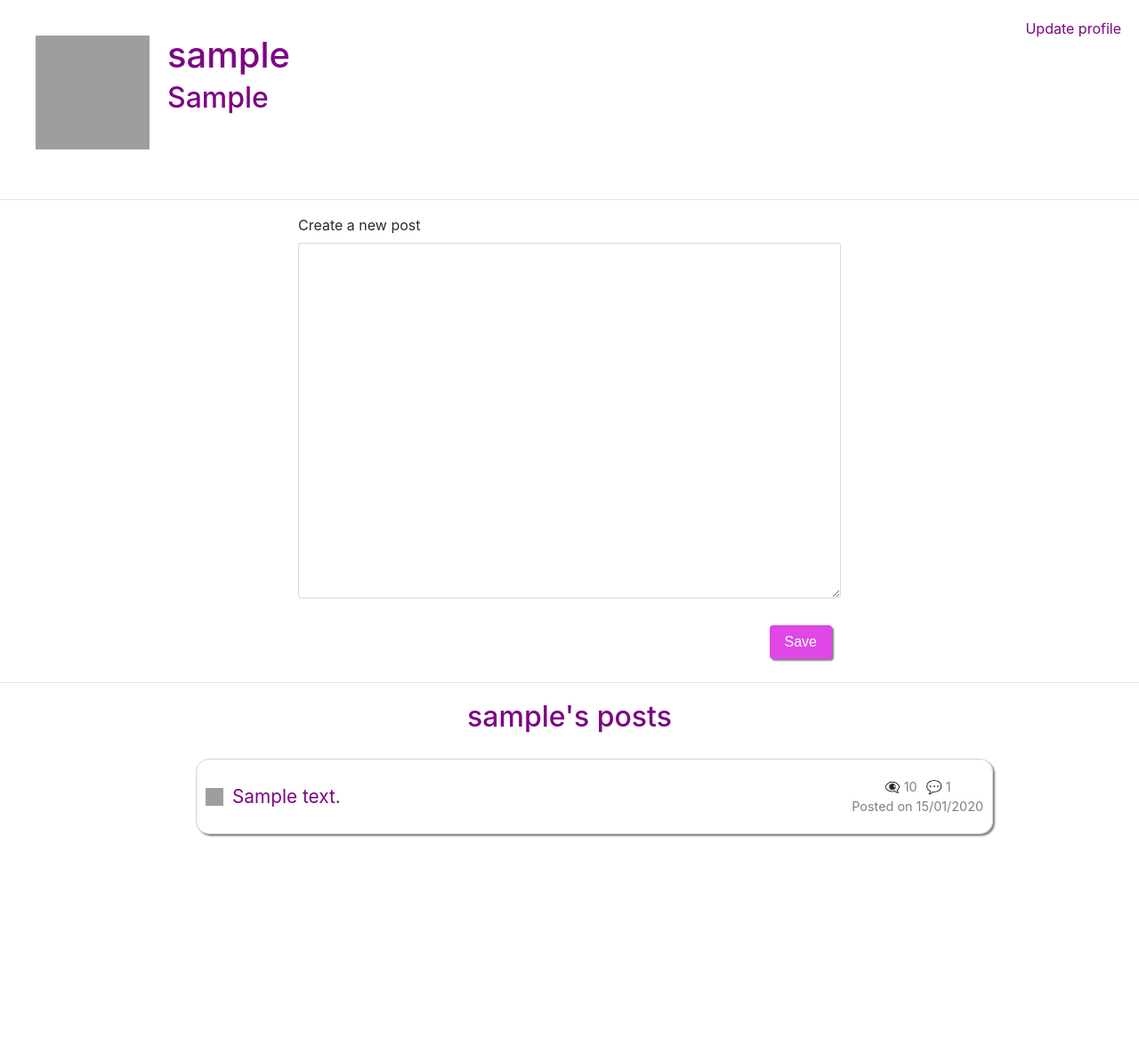
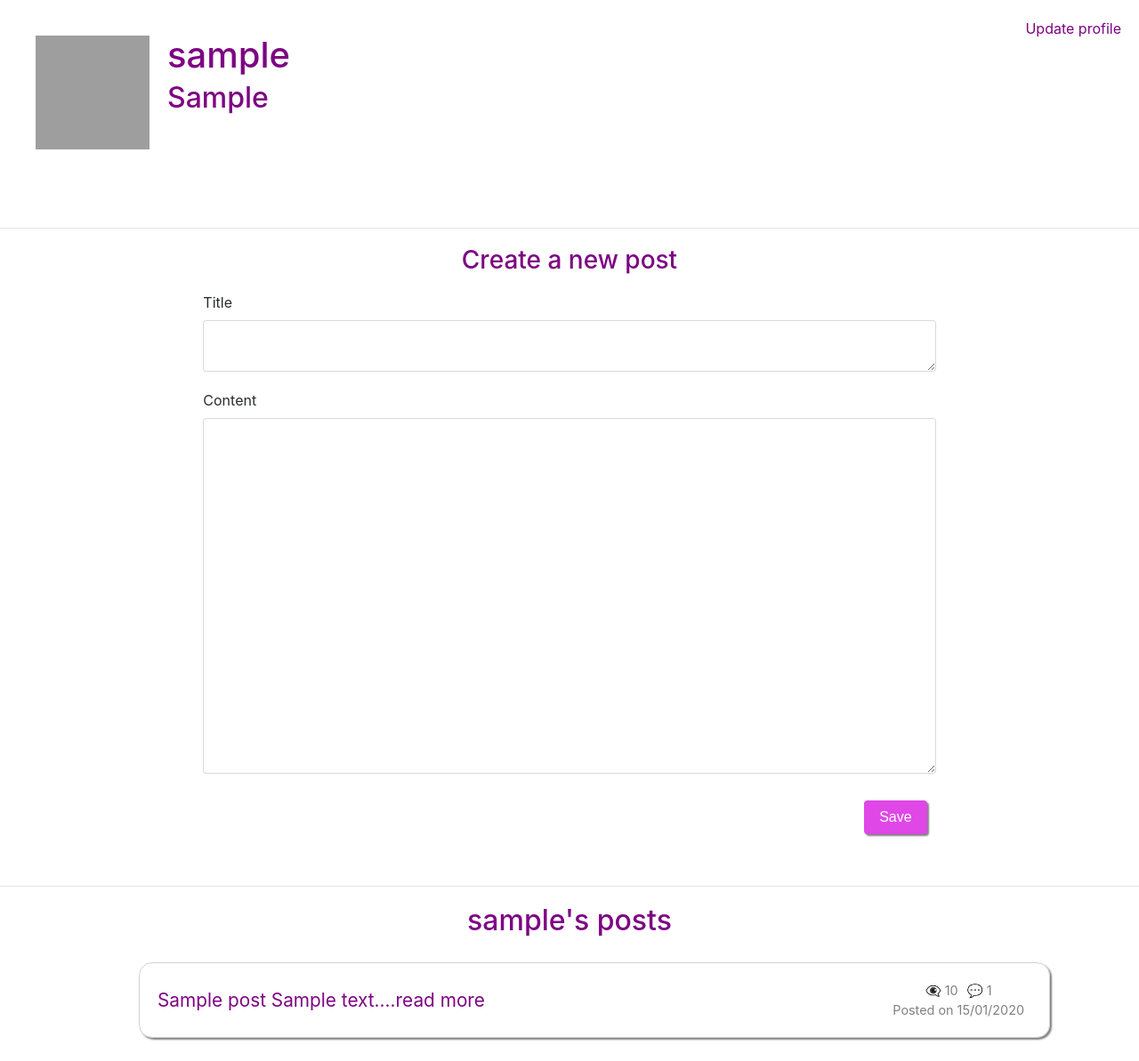
Before and after one commit to ljenchik/my-blog, a Flask app: a page that uses app/templates/base.html in a window 1280 px wide. Shown: the part 94-1287 px from the top of the page at 89% size. Before the commit the page ends 1035 px from the top, so only its background shows below. Run offline with Flask 3, Linux system fonts and the light colour scheme; a user stored in the database is signed in; tables that the repository leaves empty hold one stand-in row (values such as "Sample post"); some libraries are stand-ins or nearby versions; grey boxes are pictures that could not be loaded.

Commit message:
Added markdown for creating better posts

```diff
--- a/app/__init__.py
+++ b/app/__init__.py
@@ -5,6 +5,7 @@ from flask_sqlalchemy import SQLAlchemy
 from flask_admin import Admin
 from config import Config
 from flask_bootstrap import Bootstrap
+from flask_pagedown import PageDown
 
 app = Flask(__name__)
 
@@ -12,6 +13,7 @@ app.config.from_object(Config)
 
 db = SQLAlchemy(app)
 boostrap = Bootstrap(app)
+pagedown = PageDown(app)
 migrate = Migrate(app, db, render_as_batch=True)
 
 login = LoginManager(app)
--- a/app/forms/post_form.py
+++ b/app/forms/post_form.py
@@ -1,8 +1,10 @@
 from flask_wtf import FlaskForm
-from wtforms import SubmitField, TextAreaField
+from wtforms import SubmitField
+from flask_pagedown.fields import PageDownField
 from wtforms.validators import DataRequired, Length
 
 
 class PostForm(FlaskForm):
-    post = TextAreaField('Create a new post', validators=[DataRequired(), Length(min=0, max=2500)])
+    title = PageDownField('Title', validators=[DataRequired(), Length(min=0, max=250)])
+    post = PageDownField('Content', validators=[DataRequired(), Length(min=0, max=2500)])
     submit = SubmitField('Save')
--- a/app/forms/update_post_form.py
+++ b/app/forms/update_post_form.py
@@ -1,8 +1,10 @@
 from flask_wtf import FlaskForm
-from wtforms import SubmitField, TextAreaField
+from wtforms import SubmitField
 from wtforms.validators import Length, DataRequired
+from flask_pagedown.fields import PageDownField
 
 
 class UpdatePostForm(FlaskForm):
-    post = TextAreaField('', validators=[DataRequired(), Length(min=0, max=2500)])
+    title = PageDownField('Title', validators=[DataRequired(), Length(min=0, max=250)])
+    post = PageDownField('', validators=[DataRequired(), Length(min=0, max=2500)])
     submit = SubmitField('Save')
--- a/app/models/models.py
+++ b/app/models/models.py
@@ -10,6 +10,9 @@ from flask import redirect, url_for
 from flask_admin.contrib.sqla import ModelView
 from flask_login import UserMixin
 from flask_login import current_user
+
+import bleach
+from markdown import markdown
 
 
 
@@ -45,10 +48,14 @@ class User(UserMixin, db.Model):
         return self.profile_image
 
 
+
 class Post(db.Model):
     __tablename__ = "post"
     id = db.Column(db.Integer, primary_key=True)
+    title = db.Column(String(250))
+    title_html = db.Column(db.String(250))
     body = db.Column(String(2500))
+    body_html = db.Column(db.String(2500))
     timestamp = db.Column(DateTime, default=func.now())
     user_id = db.Column(db.Integer, db.ForeignKey('user.id'), nullable=False)
     user = db.relationship('User', back_populates='posts')
@@ -56,12 +63,34 @@ class Post(db.Model):
     views = db.Column(db.Integer, server_default=str(0))
 
     def __repr__(self):
+        if self.body_html:
+            return f'{self.body_html}'
         return f'{self.body}'
 
     def get_comments_length(self):
         commments = Comment.query.filter_by(post_id=self.id).all()
         return len(commments)
 
+    @staticmethod
+    def on_changed_body(target, value, oldvalue, initiator):
+        allowed_tags = ['a', 'abbr', 'acronym', 'b', 'blockquote', 'code',
+        'em', 'i', 'li', 'ol', 'pre', 'strong', 'ul',
+        'h1', 'h2', 'h3', 'p']
+        target.body_html = bleach.linkify(bleach.clean(
+        markdown(value, output_format='html'),
+        tags=allowed_tags, strip=True))
+
+    @staticmethod
+    def on_changed_title(target, value, oldvalue, initiator):
+        allowed_tags = ['a', 'abbr', 'acronym', 'b', 'blockquote', 'code',
+        'em', 'i', 'li', 'ol', 'pre', 'strong', 'ul',
+        'h1', 'h2', 'h3', 'p']
+        target.title_html = bleach.linkify(bleach.clean(
+        markdown(value, output_format='html'),
+        tags=allowed_tags, strip=True))
+
+db.event.listen(Post.body, 'set', Post.on_changed_body)
+db.event.listen(Post.title, 'set', Post.on_changed_title)
 
 class MyModelView(ModelView):
     def is_accessible(self):
@@ -79,6 +108,7 @@ class Comment(db.Model):
     __tablename__ = "comment"
     id = db.Column(db.Integer, primary_key=True)
     content = db.Column(String(1000))
+
     post_id = db.Column(db.Integer, db.ForeignKey('post.id'), nullable=False)
     user_id = db.Column(db.Integer, db.ForeignKey('user.id'), nullable=False)
     post = db.relationship('Post', back_populates='comments')
--- a/app/routes/routes.py
+++ b/app/routes/routes.py
@@ -69,10 +69,12 @@ def user(username):
         form = PostForm()
         if form.validate_on_submit():
             new_post = Post()
+            new_post.title=form.title.data
             new_post.body=form.post.data
             new_post.user_id=user.id
             db.session.add(new_post)
             db.session.commit()
+
             flash('Your post has been saved.')
             return redirect(url_for('user', username=username))
         user.profile_image = user.get_avatar(128)
@@ -109,13 +111,15 @@ def update_post(id):
     delete_post_form = DeletePostForm()
 
     if update_post_form.validate_on_submit():
-        updated_post = Post(body=update_post_form.post.data, user_id=user.id)
+        updated_post = Post(body=update_post_form.post.data, user_id=user.id, title=update_post_form.title.data)
+        post.title = updated_post.title
         post.body = updated_post.body
         db.session.commit()
         flash('Your post has been changed.')
         return redirect(url_for('user', username=user.username))
     elif request.method == 'GET':
         update_post_form.post.data = post.body
+        update_post_form.title.data = post.title
     return render_template('manage_post.html',
                            update_post_form=update_post_form, delete_post_form=delete_post_form, id=id)
 
@@ -136,6 +140,7 @@ def delete_post(id):
         return redirect(url_for('user', username=user.username))
     elif request.method == 'GET':
         update_post_form.post.data = post.body
+        update_post_form.title.data = post.title
     return render_template('manage_post.html',
                            update_post_form=update_post_form, delete_post_form=delete_post_form, id=id)
 
--- a/app/static/style.css
+++ b/app/static/style.css
@@ -109,14 +109,12 @@ ul {
     margin: 10px;
     border: 1px solid rgba(128, 128, 128, 0.364);
     border-radius: 15px;
-    padding: 20px 10px;
+    padding: 20px;
     box-shadow: 2px 2px 2px grey;
-    width: 70vw;
-    display: flex;
-    flex-direction: row;
-    justify-content: space-between;
-    align-items: center;
-    gap: 20px;
+    width: 80vw;
+    display: inline-grid;
+    grid-template-columns: 5fr 1fr;
+    grid-template-rows: 1fr;
 }
 
 .comments-date {
@@ -138,9 +136,13 @@ ul {
 
 .avatar-comment {
     display: flex;
-    gap: 10px;
+    gap: 20px;
     align-items: center;
     color: rgb(125, 4, 131);
+}
+
+.avatar-comment p {
+margin: 0;
 }
 
 .comments-date p {
@@ -215,6 +217,7 @@ input#submit.btn {
     justify-content: center;
     align-items: center;
     gap: 10px;
+    margin: 20px;
 }
 
 .admin-view-link a {
@@ -251,3 +254,11 @@ input#submit.btn {
 text-align: center;
 font-size: x-large;
 }
+
+
+hr {
+    margin-top: 3rem;
+    margin-bottom: 1rem;
+    border: 0;
+    border-top: 1px solid rgba(0,0,0,.1);
+    }
--- a/app/templates/base.html
+++ b/app/templates/base.html
@@ -2,6 +2,7 @@
     <head>
         <meta charset="utf-8" />
         <meta name="viewport" content="width=device-width, initial-scale=1" />
+        {{ pagedown.html_head() }}
         <title>My blog</title>
         <link
             rel="stylesheet"
@@ -10,6 +11,7 @@
             crossorigin="anonymous"
         />
         <link rel="stylesheet" href="../static/style.css" />
+
     </head>
 
     <body>
--- a/app/templates/profile.html
+++ b/app/templates/profile.html
@@ -16,10 +16,12 @@ content %}
     </div>
 </div>
 <hr />
+<h3 class="greeting">Create a new post</h3>
 <div class="container-fluid">
+
     <div class="row">
-        <div class="col-lg-6 col-md-8 col-sm-10 col-xs-10">
-            {{ wtf.quick_form(form) }}
+        <div class="col-lg-8 col-md-8 col-sm-10 col-xs-10">
+            {{ wtf.quick_form(form)}}
         </div>
     </div>
 </div>
@@ -34,13 +36,14 @@ content %}
         <a href="{{url_for('post', id=post.id)}}" class="post-link">
             <li class="post">
                 <div class="avatar-comment">
-                    <img
-                        src="{{ user.profile_image }}"
-                        width="20"
-                        height="20"
-                    />
-                    {% if post.body|length > 100 %} {{ post.body[0:100] }} ...
-                    {%else %} {{ post.body }} {% endif %}
+                    <div>
+                        {% if post.title_html %}
+                            {{post.title_html | safe}}
+                        {% else %}
+                            <h1>{{post.title}}</h1>
+                        {% endif %}
+                        {{(post.body_html | safe)[0:250]}}...read more
+                    </div>
                 </div>
                 <div class="comments-date">
                     <div class="comments-views">
```
Also changed, not shown: app/templates/index.html (+16 -6 lines), app/templates/post.html (+7 -1 lines), migrations/versions/401b83f7d71b_.py (added, +42 -0 lines), migrations/versions/50192600c020_add_new_field_to_post_table.py (added, +32 -0 lines), migrations/versions/81b5f1651ab8_.py (added, +32 -0 lines), app2.db.
